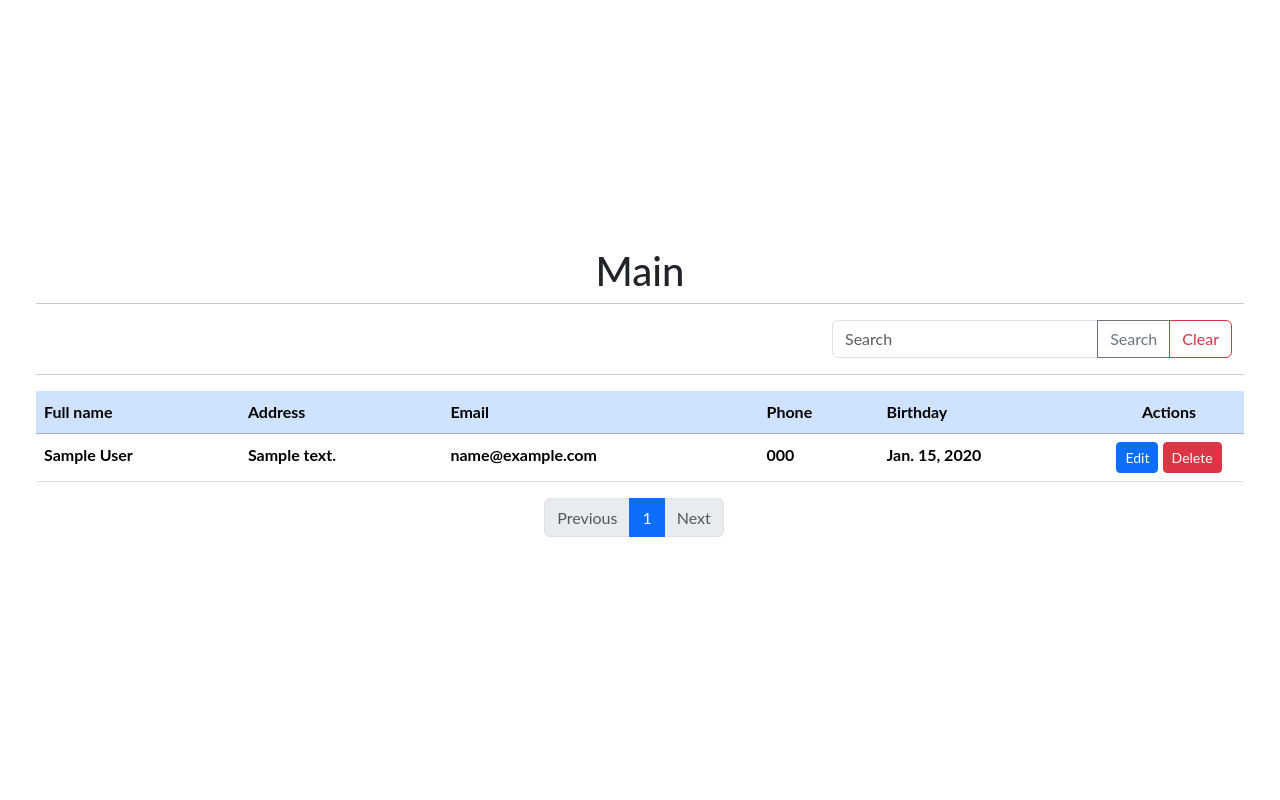
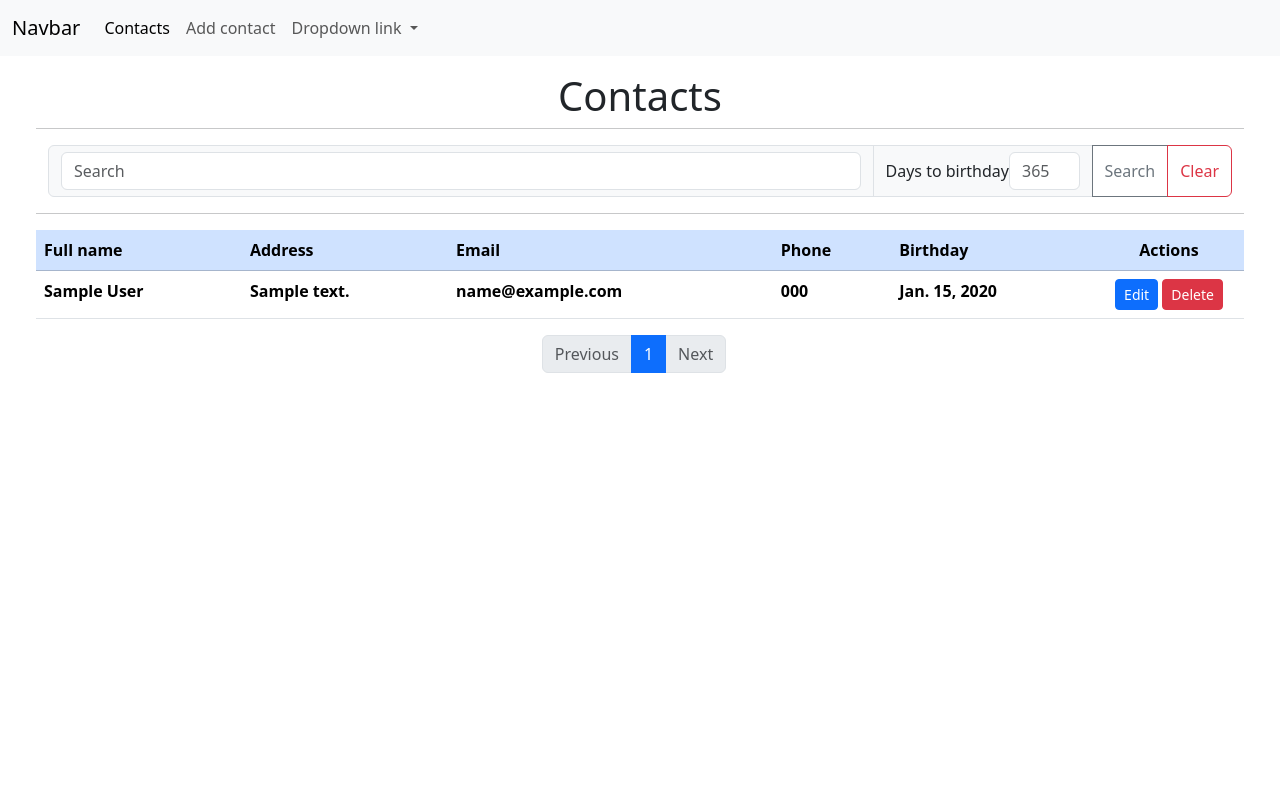
Before and after one commit to YuraIvasiutyn/GO-IT-ContactProject, a Django app: page /contact_app/ in a window 1280 px wide. Run offline with Django 5.2, Linux system fonts and the light colour scheme; tables that the repository leaves empty hold one stand-in row (values such as "Sample post").

Commit message:
add filter

```diff
--- a/basic_project/contact_app/forms.py
+++ b/basic_project/contact_app/forms.py
@@ -1,18 +1,27 @@
-from django.forms import ModelForm, CharField, EmailField, DateField, TextInput, EmailInput, DateInput
-from django import forms
+from django.forms import Form, ModelForm, NumberInput, IntegerField, CharField, EmailField, DateField, TextInput, \
+    EmailInput, \
+    DateInput
+
 from .models import Contact
 
 
-class QueryForm(forms.Form):
-    q = forms.CharField(
-        max_length=100,
-        label='Search',
-        widget=forms.TextInput(attrs={
-            'class': 'form-control',
-            'placeholder': 'Search',
-            'id': 'q'
+class QueryForm(Form):
+    query = CharField(
+        max_length=100, required=False, label='Search',
+        widget=TextInput(attrs={
+            'class': 'form-control', 'placeholder': 'Search', 'id': 'query'
         })
     )
+    days = IntegerField(
+        required=False, min_value=0, max_value=365, label='Days to birthday',
+        widget=NumberInput(attrs={
+            'class': 'form-control', 'placeholder': '365', 'type': 'number', 'id': 'days'
+        })
+    )
+
+    class Meta:
+        model = Contact
+        fields = ['query', 'days']
 
 
 class AddContactForm(ModelForm):
--- a/basic_project/contact_app/models.py
+++ b/basic_project/contact_app/models.py
@@ -1,15 +1,40 @@
 from django.db import models
-
-# Create your models here.
-
+from django.core.exceptions import ValidationError
+from django.core.validators import RegexValidator, MinLengthValidator, EmailValidator
+from datetime import date
 
 
 class Contact(models.Model):
-    full_name = models.CharField(max_length=100)
-    address = models.CharField(max_length=200)
-    email = models.EmailField()
-    phone = models.CharField(max_length=20)
+    full_name = models.CharField(
+        max_length=100,
+        validators=[
+            MinLengthValidator(2, "Name must be at least 2 characters long")
+        ]
+    )
+    address = models.CharField(
+        max_length=200,
+        validators=[
+            MinLengthValidator(5, "Address must be at least 5 characters long")
+        ]
+    )
+    email = models.EmailField(
+        validators=[EmailValidator("Enter a valid email address")]
+    )
+    phone = models.CharField(
+        max_length=20,
+        validators=[
+            RegexValidator(
+                regex=r'^\+38 \(\d{3}\) \d{3}-\d{2}-\d{2}$',
+                message="Phone number must be entered in the format: '+38 (XXX) XXX-XX-XX'. Up to 15 digits allowed."
+            )
+        ]
+    )
     birthday = models.DateField()
+
+    def clean(self):
+        # Валідація дати народження
+        if self.birthday > date.today():
+            raise ValidationError({'birthday': 'Birthday cannot be in the future'})
 
     def __str__(self):
         return self.full_name
--- a/basic_project/contact_app/static/contact_app/css/style.css
+++ b/basic_project/contact_app/static/contact_app/css/style.css
@@ -4,10 +4,6 @@ body{
     min-height: 100vh;
     display: flex;
     flex-direction: column;
-    justify-content: center;
+    justify-content: flex-start;
     align-items: center;
-    font-family: 'Lato', sans-serif;
-    font-weight: 400;
-    font-size: 16px;
-    line-height: 1.6;
 }
--- a/basic_project/contact_app/templates/contact_app/base.html
+++ b/basic_project/contact_app/templates/contact_app/base.html
@@ -13,7 +13,38 @@
     <title>Contact</title>
 </head>
 <body>
-<main class="main w-100">
+<nav class="navbar navbar-expand-lg bg-body-tertiary w-100">
+    <div class="container-fluid">
+        <a class="navbar-brand" href="#">Navbar</a>
+        <button class="navbar-toggler" type="button" data-bs-toggle="collapse" data-bs-target="#navbarNavDropdown"
+                aria-controls="navbarNavDropdown" aria-expanded="false" aria-label="Toggle navigation">
+            <span class="navbar-toggler-icon"></span>
+        </button>
+        <div class="collapse navbar-collapse" id="navbarNavDropdown">
+            <ul class="navbar-nav">
+                <li class="nav-item">
+                    <a class="nav-link active" aria-current="page" href="{% url 'contact_app:main' %}">Contacts</a>
+                </li>
+                <li class="nav-item">
+                    <a class="nav-link" href="{% url 'contact_app:add_contact' %}">Add contact</a>
+                </li>
+
+                <li class="nav-item dropdown">
+                    <a class="nav-link dropdown-toggle" href="#" role="button" data-bs-toggle="dropdown"
+                       aria-expanded="false">
+                        Dropdown link
+                    </a>
+                    <ul class="dropdown-menu">
+                        <li><a class="dropdown-item" href="#">Action</a></li>
+                        <li><a class="dropdown-item" href="#">Another action</a></li>
+                        <li><a class="dropdown-item" href="#">Something else here</a></li>
+                    </ul>
+                </li>
+            </ul>
+        </div>
+    </div>
+</nav>
+<main class="main w-100 h-100">
     <section class="section py-3">
         <div class="container-fluid px-5">
             <div class="row">
@@ -25,5 +56,11 @@
         </div>
     </section>
 </main>
+<script src="https://cdn.jsdelivr.net/npm/@popperjs/core@2.11.8/dist/umd/popper.min.js"
+        integrity="sha384-I7E8VVD/ismYTF4hNIPjVp/Zjvgyol6VFvRkX/vR+Vc4jQkC+hVqc2pM8ODewa9r"
+        crossorigin="anonymous"></script>
+<script src="https://cdn.jsdelivr.net/npm/bootstrap@5.3.7/dist/js/bootstrap.min.js"
+        integrity="sha384-7qAoOXltbVP82dhxHAUje59V5r2YsVfBafyUDxEdApLPmcdhBPg1DKg1ERo0BZlK"
+        crossorigin="anonymous"></script>
 </body>
 </html>
--- a/basic_project/contact_app/templates/contact_app/index.html
+++ b/basic_project/contact_app/templates/contact_app/index.html
@@ -4,11 +4,20 @@
 
 <h1 class="text-center">{{ title }}</h1>
 <hr>
-<form action="{% url 'contact_app:main' %}" method="get" class="d-flex justify-content-end">
-    <div class="input-group mb-3" style="max-width: 400px; width: 100%;">
-        {{ form.q }}
+<form action="{% url 'contact_app:main' %}" method="get" class="d-flex flex-row-reverse">
+    <div class="input-group flex-nowrap mb-3">
+        <label style="width: 200px;" class="input-group-text w-100">
+            {{ query_form.query }}
+        </label>
+        <label style="width: 220px; flex-shrink: 0;" class="input-group-text">Days to birthday
+            {{query_form.days }}
+        </label>
+
+
         <button class="btn btn-outline-secondary" type="submit">Search</button>
-        <a href="{% url 'contact_app:main' %}" class="btn btn-outline-danger">Clear</a>
+        <a href="{% url 'contact_app:main' %}"
+
+           class="btn  btn-outline-danger d-flex justify-content-center align-items-center">Clear</a>
     </div>
 </form>
 <hr>
@@ -20,7 +29,7 @@
         <th scope="col">Email</th>
         <th scope="col">Phone</th>
         <th scope="col">Birthday</th>
-        <th class="text-center "  style="width: 150px;"  scope="col">Actions</th>
+        <th class="text-center " style="width: 150px;" scope="col">Actions</th>
     </tr>
     </thead>
     <tbody>
@@ -31,42 +40,74 @@
         <td class="fw-bold" title="{{ contact.email }}">{{ contact.email }}</td>
         <td class="fw-bold" title="{{ contact.phone }}">{{ contact.phone }}</td>
         <td class="fw-bold" title="{{ contact.birthday }}">{{ contact.birthday }}</td>
-        <td class="text-center "  style="width: 140px;">
+        <td class="text-center " style="width: 140px;">
             <a href="{% url 'contact_app:edit_contact' contact.pk %}" class="btn btn-sm btn-primary">Edit</a>
             <a href="{% url 'contact_app:delete_confirm' contact.pk %}" class="btn btn-sm btn-danger">Delete</a>
         </td>
         {% endfor %}
     </tbody>
 </table>
+{% with current=contacts.number total=contacts.paginator.num_pages %}
 <ul class="pagination justify-content-center">
+
     {% if contacts.has_previous %}
     <li class="page-item">
         <a class="page-link"
-           href="?{% if request.GET.q %}q={{ request.GET.q }}&{% endif %}page={{ contacts.previous_page_number }}">Previous</a>
+           href="?{% if request.GET.query %}query={{ request.GET.query }}&{% endif %}{% if request.GET.days %}days={{ request.GET.days }}&{% endif %}page={{ contacts.previous_page_number }}">Previous</a>
     </li>
     {% else %}
     <li class="page-item disabled"><span class="page-link">Previous</span></li>
     {% endif %}
 
+
+    {% if current > 3 %}
+    <li class="page-item">
+        <a class="page-link"
+           href="?{% if request.GET.query %}query={{ request.GET.query }}&{% endif %}{% if request.GET.days %}days={{ request.GET.days }}&{% endif %}page=1">1</a>
+    </li>
+    {% if current > 4 %}
+    <li class="page-item disabled"><span class="page-link">…</span></li>
+    {% endif %}
+    {% endif %}
+
+
     {% for num in contacts.paginator.page_range %}
-    {% if contacts.number == num %}
+    {% if num >= current|add:'-2' and num <= current|add:'2' %}
+    {% if num == current %}
     <li class="page-item active"><span class="page-link">{{ num }}</span></li>
     {% else %}
     <li class="page-item">
-        <a class="page-link" href="?{% if request.GET.q %}q={{ request.GET.q }}&{% endif %}page={{ num }}">{{ num }}</a>
+        <a class="page-link"
+           href="?{% if request.GET.query %}query={{ request.GET.query }}&{% endif %}{% if request.GET.days %}days={{ request.GET.days }}&{% endif %}page={{ num }}">
+            {{ num }}</a>
     </li>
     {% endif %}
+    {% endif %}
     {% endfor %}
+
+
+    {% if current < total|add:'-2' %}
+    {% if current < total|add:'-3' %}
+    <li class="page-item disabled"><span class="page-link">…</span></li>
+    {% endif %}
+    <li class="page-item">
+        <a class="page-link"
+           href="?{% if request.GET.query %}query={{ request.GET.query }}&{% endif %}{% if request.GET.days %}days={{ request.GET.days }}&{% endif %}page={{ total }}">
+             {{ total }}</a>
+    </li>
+    {% endif %}
+
 
     {% if contacts.has_next %}
     <li class="page-item">
         <a class="page-link"
-           href="?{% if request.GET.q %}q={{ request.GET.q }}&{% endif %}page={{ contacts.next_page_number }}">Next</a>
+           href="?{% if request.GET.query %}query={{ request.GET.query }}&{% endif %}{% if request.GET.days %}days={{ request.GET.days }}&{% endif %}page={{ contacts.next_page_number }}">Next</a>
     </li>
     {% else %}
     <li class="page-item disabled"><span class="page-link">Next</span></li>
     {% endif %}
 </ul>
+{% endwith %}
 
 
 {% endblock %}
--- a/basic_project/contact_app/views.py
+++ b/basic_project/contact_app/views.py
@@ -1,7 +1,7 @@
 from django.shortcuts import render, redirect, get_object_or_404
 from django.db.models import Q
 from django.core.paginator import Paginator
-
+from datetime import date, timedelta
 from .models import Contact
 from .forms import QueryForm, AddContactForm
 
@@ -9,25 +9,47 @@ from .forms import QueryForm, AddContactForm
 # Create your views here.
 
 def main(request):
-    q = request.GET.get('q', '')
+    query = request.GET.get('query', '')
+    days = request.GET.get('days', '')
+    print("days", days)
+    print("query", query)
     contacts = Contact.objects.all()
 
-    if q:
+    if query:
         contacts = contacts.filter(
-            Q(full_name__icontains=q) |
-            Q(address__icontains=q) |
-            Q(email__icontains=q) |
-            Q(phone__icontains=q)
+            Q(full_name__icontains=query) |
+            Q(address__icontains=query) |
+            Q(email__icontains=query) |
+            Q(phone__icontains=query)
         )
+
+    if days:
+        days = int(days)
+        today = date.today()
+        target_date = today + timedelta(days=days)
+
+        print(target_date)
+
+        def birthday_in_days(contact):
+            if contact.birthday:
+                bday_this_year = contact.birthday.replace(year=today.year)
+                if bday_this_year < today:
+                    bday_this_year = bday_this_year.replace(year=today.year + 1)
+                return today <= bday_this_year <= target_date
+            return False
+
+        contact_ids = [c.id for c in contacts if birthday_in_days(c)]
+        contacts = Contact.objects.filter(id__in=contact_ids)
+
     paginator = Paginator(contacts, 10)
     page_number = request.GET.get("page")
     contacts = paginator.get_page(page_number)
 
-    form = QueryForm(initial={'q': q})
+    query_form = QueryForm(initial={'query': query, 'days': days})
     return render(request, 'contact_app/index.html', {
-        'title': 'Main',
+        'title': 'Contacts',
         'contacts': contacts,
-        'form': form
+        'query_form': query_form
     })
 
 
```
